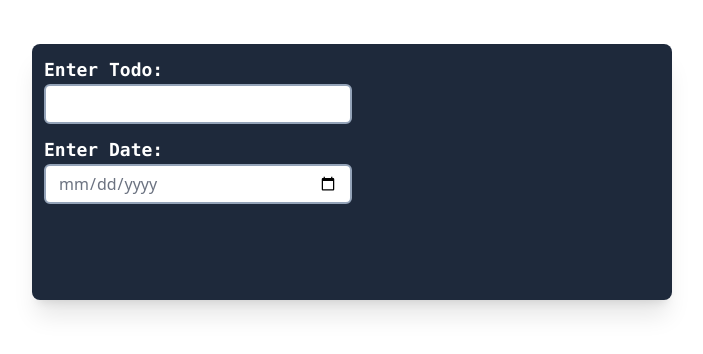
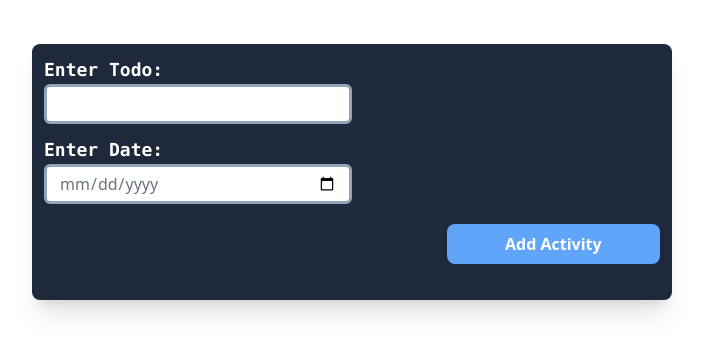
Before and after one commit to Laurent-I/todo, a React (Create React App) app: page / in a window 1280 px wide. Shown: the top 354 px of the page, without its empty margins (288-991 px from the left). Built offline with nearby package versions, Linux system fonts and the light colour scheme.

Commit message:
final form touches

```diff
--- a/src/components/NewTodo/TodoForm.js
+++ b/src/components/NewTodo/TodoForm.js
@@ -11,7 +11,7 @@ const TodoForm = () => {
           <input
             type="text"
             name="act"
-            className="w-1/2 mr-3 border-2 rounded-md focus:border-2 focus:outline-none  focus:border-blue-500 text-gray-500 border-slate-400 h-10 p-3"
+            className="w-1/2 mr-3 border-[3px] rounded-md focus:border-2 focus:outline-none  focus:border-blue-500 text-gray-500  border-slate-400 h-10 p-3"
           />
         </div>
         <div className="flex flex-col m-3">
@@ -21,8 +21,16 @@ const TodoForm = () => {
           <input
             type="date"
             name="act"
-            className="w-1/2 mr-3 border-2 rounded-md focus:border-2 focus:outline-none  focus:border-blue-500 text-gray-500 border-slate-400 h-10 p-3"
+            className="w-1/2 mr-3 border-[3px] rounded-md focus:border focus:outline-none  focus:border-blue-500 text-gray-500  border-slate-400 h-10 p-3"
           />
+        </div>
+        <div className="flex justify-end">
+          <button
+            className=" transition ease-in-out  mr-3 bg-blue-400 h-10 w-1/3 p-2 mt-2 text-white rounded-lg hover:bg-indigo-500 hover:scale-105 duration-200 font-semibold"
+            type="submit"
+          >
+            Add Activity
+          </button>
         </div>
       </form>
     </div>
```
